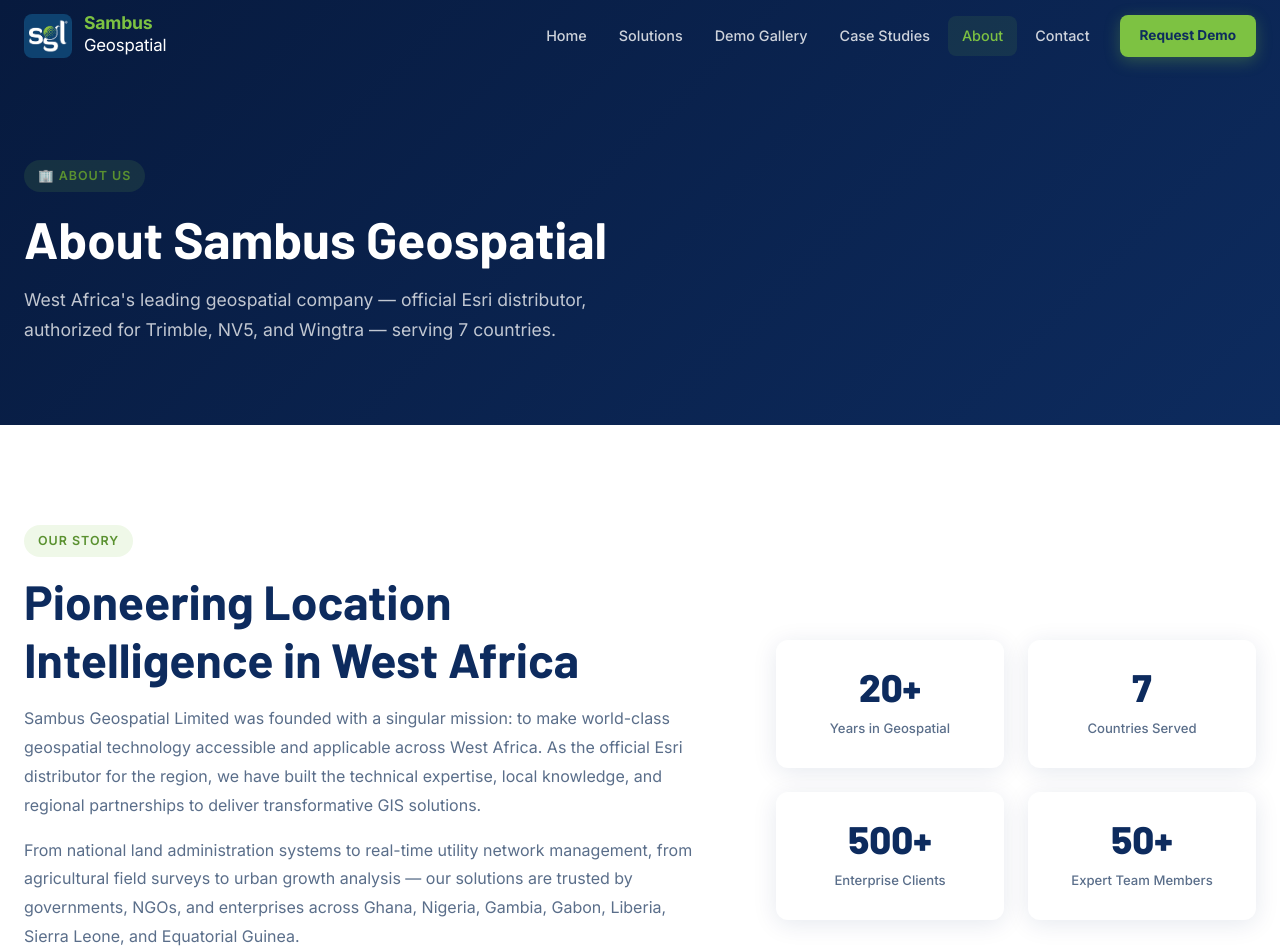
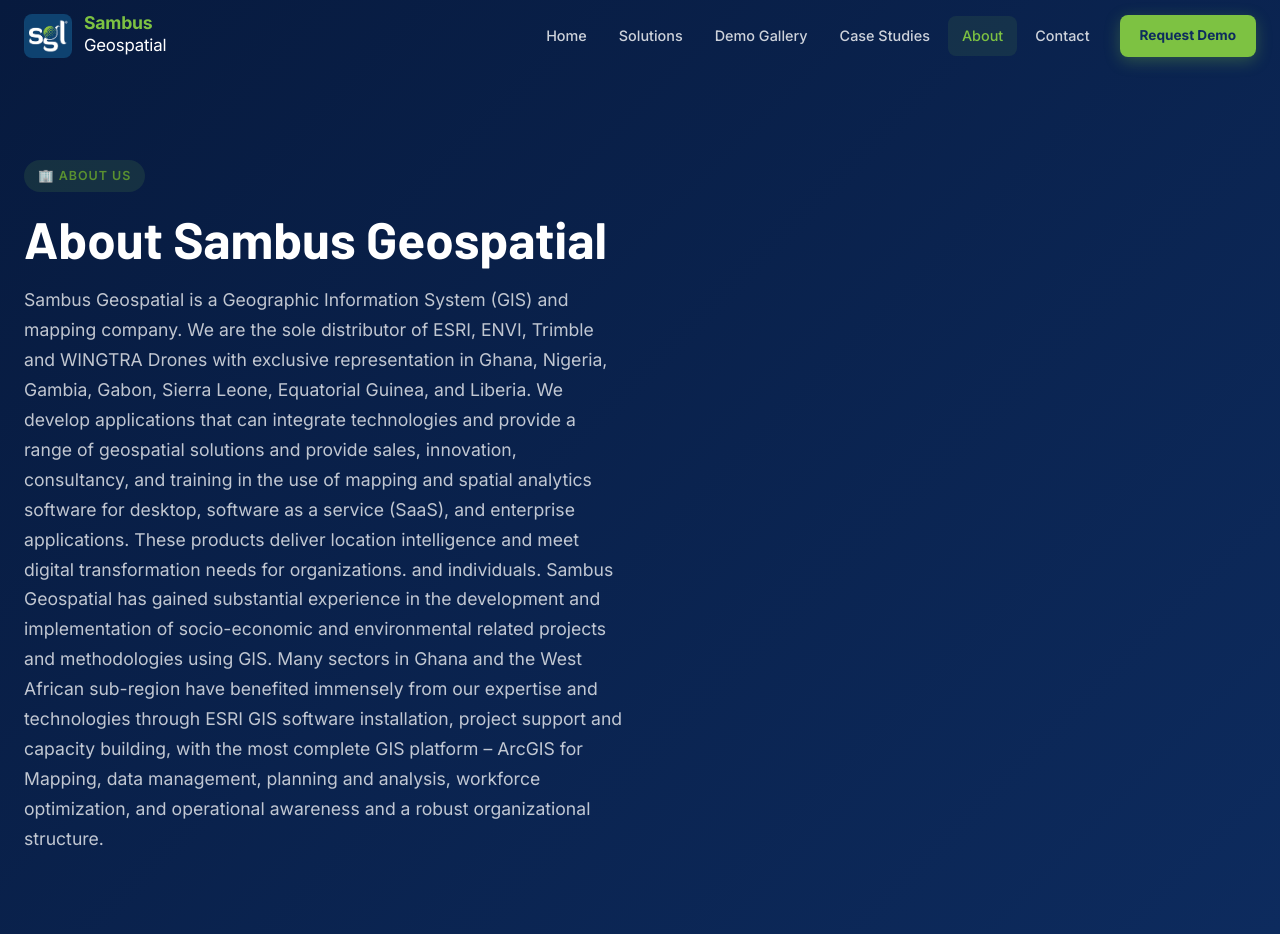
Before and after one commit to Popson0205/Sambus-Demo-Portal, a React (Vite) app: page /about in a window 1280 px wide. Shown: the top 952 px of the page. Built offline with nearby package versions, Linux system fonts and the light colour scheme.

Commit message:
Revise About Us content for clarity and detail
Updated the About Us section to provide a comprehensive overview of Sambus Geospatial's services, history, and mission.

```diff
--- a/src/pages/About.jsx
+++ b/src/pages/About.jsx
@@ -18,8 +18,20 @@
           <span className="section-tag">🏢 About Us</span>
           <h1>About Sambus Geospatial</h1>
           <p>
-            West Africa's leading geospatial company — official Esri distributor,
-            authorized for Trimble, NV5, and Wingtra — serving 7 countries.
+
+            Sambus Geospatial  is a Geographic Information System (GIS) and mapping company.
+We are the sole distributor of ESRI, ENVI, Trimble and WINGTRA Drones with exclusive representation
+in Ghana, Nigeria, Gambia, Gabon, Sierra Leone, Equatorial Guinea, and Liberia. We develop applications
+that can integrate technologies and provide a range of geospatial solutions and provide sales,
+innovation, consultancy, and training in the use of mapping and spatial analytics software for desktop,
+software as a service (SaaS), and enterprise applications.
+These products deliver location intelligence and meet digital transformation needs for organizations. and individuals.
+
+            Sambus Geospatial has gained substantial experience in the development and implementation of socio-economic
+and environmental related projects and methodologies using GIS. Many sectors in Ghana and the West African sub-region have
+benefited immensely from our expertise and technologies through ESRI GIS software installation, project support and capacity building,
+with the most complete GIS platform – ArcGIS for Mapping, data management, planning and analysis, workforce optimization,
+and operational awareness and a robust organizational structure.
           </p>
         </div>
       </div>
@@ -31,10 +43,19 @@
             <span className="section-tag">Our Story</span>
             <h2 className="section-title">Pioneering Location Intelligence in West Africa</h2>
             <p>
-              Sambus Geospatial Limited was founded with a singular mission: to make world-class
-              geospatial technology accessible and applicable across West Africa. As the official
-              Esri distributor for the region, we have built the technical expertise, local knowledge,
-              and regional partnerships to deliver transformative GIS solutions.
+              Sambus Geospatial, formerly the GIS/GPS Division of Sambus Company Limited (SCL hereafter) is an applications
+  development firm that integrates technologies and provides a range of geospatial solutions.
+  Our history started over 33 years ago when the late Mr Samuel Aboah founded SCL. Mr. Aboah,
+  who was friends with the legendary founder of ESRI Jack Dangermond, witnessed first-hand the
+  contributions computer-based mapping and analysis made to geographic planning and environmental
+  science in the USA and decided to introduce the technology in Ghana. Sambus is a shortened form of Samuel’s
+  (i.e. Sam) business (i.e. bus), and the company has come a long way since its inception as Sam’s vision,
+  and legacy lives on. The founding of SGL was an uphill climb, and as is often the case for visionaries who take the untrodden path,
+  Mr. Aboah did not have it easy in starting-up. Before SGL, he started off selling personal computers to  Makola women after he resigned
+  from his job at Mobil. It was his philosophy never to stock and sell but rather sell first and deliver to the client;
+  a philosophy still pervasive in several aspects of our current operations. Such an innovative approach to selling computers
+  at the time was not straightforward, but he persevered. Expanding business to include geospatial solutions was even harder,
+  but he never gave up.
             </p>
             <p style={{ marginTop: '16px' }}>
               From national land administration systems to real-time utility network management,
```
